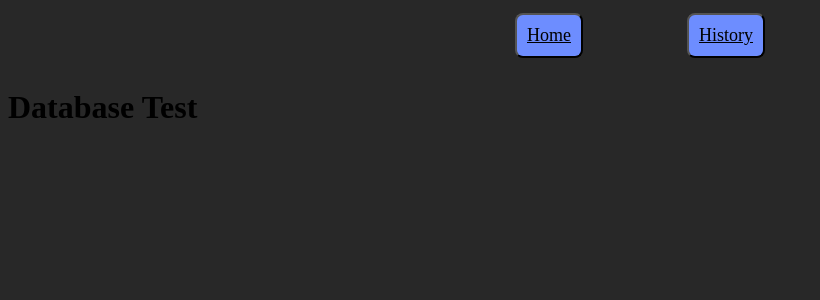
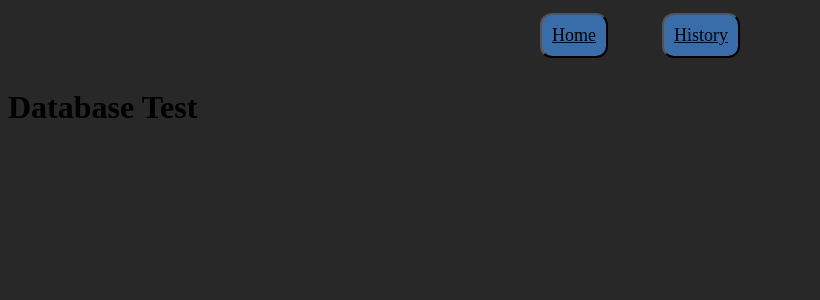
Before and after one commit to DylanLaw03/automated-aquaponics, a Flask app: page /history in a window 1280 px wide. Shown: the top 300 px of the page, without its empty margins (0-820 px from the left). Run offline with Flask 2, Linux system fonts and the light colour scheme; some libraries are stand-ins or nearby versions.

Commit message:
more css

```diff
--- a/front_app/static/main.css
+++ b/front_app/static/main.css
@@ -5,13 +5,13 @@
 }
 
 .nav-button {
-    margin-left: 50px;
-    margin-right: 50px;
+    margin-left: 25px;
+    margin-right: 25px;
     margin-top: 5px;
     margin-bottom: 10px;
-    background-color: rgb(109, 141, 255);
+    background-color: #386da9;
     color: black;
-    border-radius: 8px;
+    border-radius: 12px;
     padding: 10px;
     font-family: "Atkinson Hyperlegible";
     font-size: large;
```
